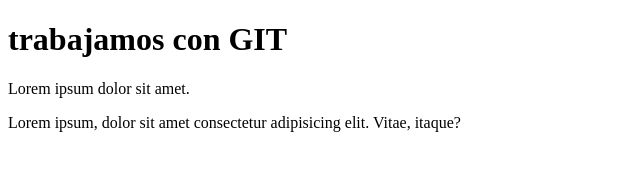
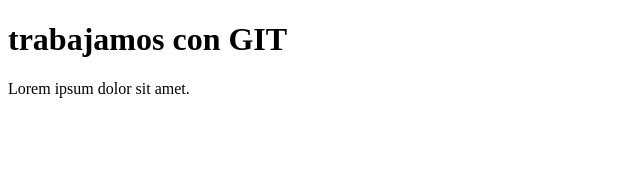
Before and after one commit to NATALIA-FERREYRA/repositorio1-coderhouse, a plain HTML site: page index.html in a window 1280 px wide. Shown: the whole page, without its empty margins (0-640 px from the left). Drawn offline with Linux system fonts and the light colour scheme.

```diff
--- a/index.html
+++ b/index.html
@@ -10,7 +10,6 @@
 
     <h1>trabajamos con GIT</h1>
     <p>Lorem ipsum dolor sit amet.</p>
-    <p>Lorem ipsum, dolor sit amet consectetur adipisicing elit. Vitae, itaque?</p>
 
 </body>
 </html>
```
